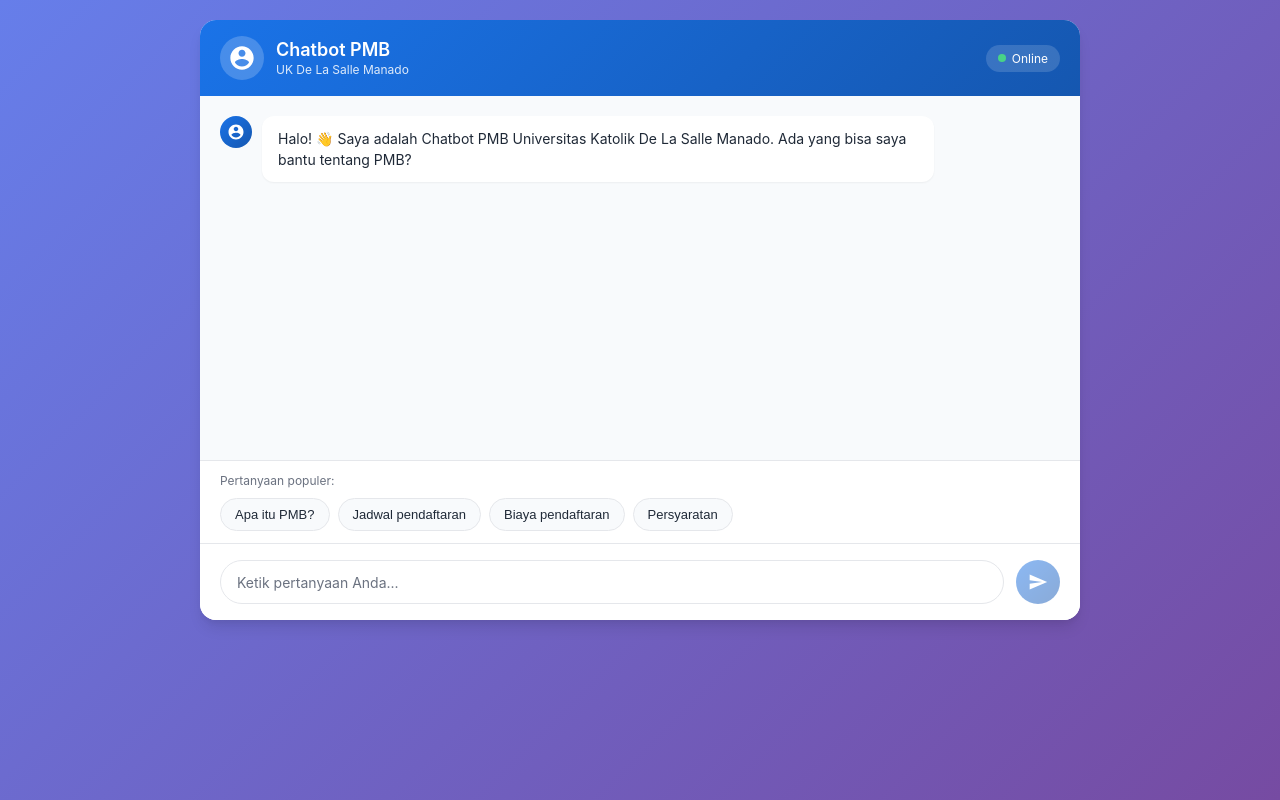
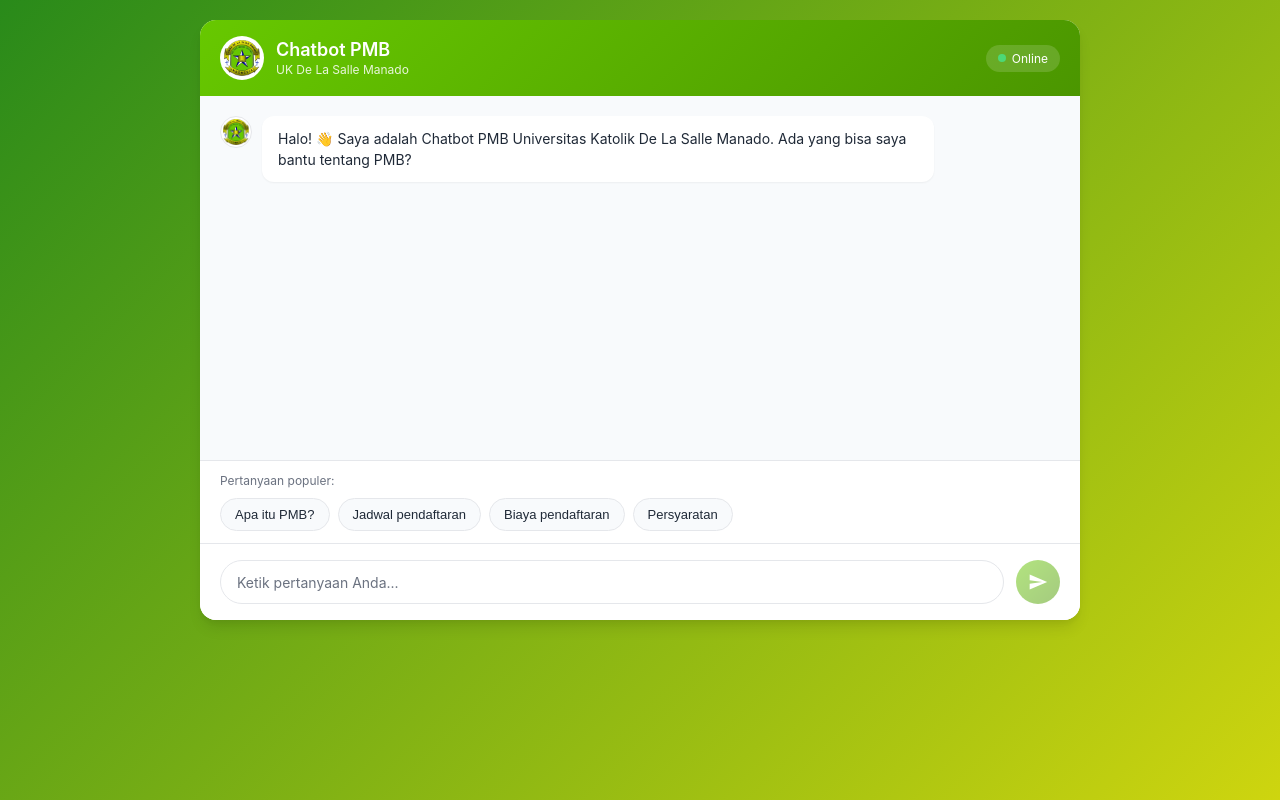
Before and after one commit to Janejenijen/chatbot-pmb-lstm, a React (Vite) app in the folder frontend-react/: page / in a window 1280 px wide. Built offline with nearby package versions, Linux system fonts and the light colour scheme.

Commit message:
menyesuaikan warna tampilan dengan logo delasalle

```diff
--- a/frontend-react/src/components/ChatBot.css
+++ b/frontend-react/src/components/ChatBot.css
@@ -30,16 +30,19 @@
 .header-avatar {
   width: 44px;
   height: 44px;
-  background: rgba(255, 255, 255, 0.2);
+  background: white;
   border-radius: var(--radius-full);
   display: flex;
   align-items: center;
   justify-content: center;
+  overflow: hidden;
+  padding: 4px;
 }
 
-.header-avatar svg {
-  width: 28px;
-  height: 28px;
+.header-avatar img {
+  width: 100%;
+  height: 100%;
+  object-fit: contain;
 }
 
 .header-info {
@@ -122,17 +125,21 @@
   width: 32px;
   height: 32px;
   min-width: 32px;
-  background: linear-gradient(135deg, var(--primary-color) 0%, var(--primary-dark) 100%);
+  background: white;
+  border: 1px solid var(--border-color);
   border-radius: var(--radius-full);
   display: flex;
   align-items: center;
   justify-content: center;
   color: white;
+  overflow: hidden;
+  padding: 2px;
 }
 
-.message-avatar svg {
-  width: 18px;
-  height: 18px;
+.message-avatar img {
+  width: 100%;
+  height: 100%;
+  object-fit: contain;
 }
 
 .message-content {
--- a/frontend-react/src/components/ChatBot.jsx
+++ b/frontend-react/src/components/ChatBot.jsx
@@ -1,5 +1,6 @@
 import { useState, useRef, useEffect } from 'react'
 import './ChatBot.css'
+import logoDelasalle from '../assets/logo-delasalle.png'
 
 const API_URL = 'http://localhost:8000'
 
@@ -92,9 +93,7 @@
       {/* Header */}
       <div className="chatbot-header">
         <div className="header-avatar">
-          <svg xmlns="http://www.w3.org/2000/svg" viewBox="0 0 24 24" fill="currentColor">
-            <path d="M12 2C6.48 2 2 6.48 2 12s4.48 10 10 10 10-4.48 10-10S17.52 2 12 2zm0 3c1.66 0 3 1.34 3 3s-1.34 3-3 3-3-1.34-3-3 1.34-3 3-3zm0 14.2c-2.5 0-4.71-1.28-6-3.22.03-1.99 4-3.08 6-3.08 1.99 0 5.97 1.09 6 3.08-1.29 1.94-3.5 3.22-6 3.22z"/>
-          </svg>
+          <img src={logoDelasalle} alt="De La Salle Logo" />
         </div>
         <div className="header-info">
           <h1>Chatbot PMB</h1>
@@ -115,9 +114,7 @@
           >
             {msg.type === 'bot' && (
               <div className="message-avatar">
-                <svg xmlns="http://www.w3.org/2000/svg" viewBox="0 0 24 24" fill="currentColor">
-                  <path d="M12 2C6.48 2 2 6.48 2 12s4.48 10 10 10 10-4.48 10-10S17.52 2 12 2zm0 3c1.66 0 3 1.34 3 3s-1.34 3-3 3-3-1.34-3-3 1.34-3 3-3zm0 14.2c-2.5 0-4.71-1.28-6-3.22.03-1.99 4-3.08 6-3.08 1.99 0 5.97 1.09 6 3.08-1.29 1.94-3.5 3.22-6 3.22z"/>
-                </svg>
+                <img src={logoDelasalle} alt="Bot" />
               </div>
             )}
             <div className="message-content">
@@ -134,9 +131,7 @@
         {isLoading && (
           <div className="message bot loading">
             <div className="message-avatar">
-              <svg xmlns="http://www.w3.org/2000/svg" viewBox="0 0 24 24" fill="currentColor">
-                <path d="M12 2C6.48 2 2 6.48 2 12s4.48 10 10 10 10-4.48 10-10S17.52 2 12 2zm0 3c1.66 0 3 1.34 3 3s-1.34 3-3 3-3-1.34-3-3 1.34-3 3-3zm0 14.2c-2.5 0-4.71-1.28-6-3.22.03-1.99 4-3.08 6-3.08 1.99 0 5.97 1.09 6 3.08-1.29 1.94-3.5 3.22-6 3.22z"/>
-              </svg>
+              <img src={logoDelasalle} alt="Bot" />
             </div>
             <div className="message-content">
               <div className="typing-indicator">
--- a/frontend-react/src/index.css
+++ b/frontend-react/src/index.css
@@ -1,7 +1,7 @@
 :root {
-  --primary-color: #1a73e8;
-  --primary-dark: #1557b0;
-  --primary-light: #4285f4;
+  --primary-color: #67c800;
+  --primary-dark: #4b9600;
+  --primary-light: #85e02e;
   --secondary-color: #34a853;
   --background-color: #f8fafc;
   --card-background: #ffffff;
@@ -26,7 +26,7 @@
 
 body {
   font-family: var(--font-sans);
-  background: linear-gradient(135deg, #667eea 0%, #764ba2 100%);
+  background: linear-gradient(135deg, #298a1a 0%, #ced50f 100%);
   min-height: 100vh;
 }
 
--- a/frontend-react/src/layouts/AdminLayout.css
+++ b/frontend-react/src/layouts/AdminLayout.css
@@ -2,7 +2,7 @@
   display: flex;
   min-height: 100vh;
   width: 100%;
-  background: #f1f5f9;
+  background: #f3f9f1;
 }
 
 /* Sidebar */
@@ -19,7 +19,7 @@
 
 .sidebar-header {
   padding: 24px;
-  border-bottom: 1px solid #f1f5f9;
+  border-bottom: 1px solid #f2f9f1;
   display: flex;
   align-items: center;
   gap: 12px;
@@ -32,8 +32,8 @@
 }
 
 .badge {
-  background: #e0f2fe;
-  color: #0284c7;
+  background: #e5fee0;
+  color: #02c764;
   font-size: 11px;
   padding: 2px 8px;
   border-radius: 12px;
@@ -66,8 +66,8 @@
 }
 
 .nav-item.active {
-  background: #eff6ff;
-  color: #2563eb;
+  background: #eff8ff;
+  color: #259feb;
 }
 
 .nav-divider {
```
Also changed, not shown: frontend-react/src/assets/logo-delasalle.png (added).
